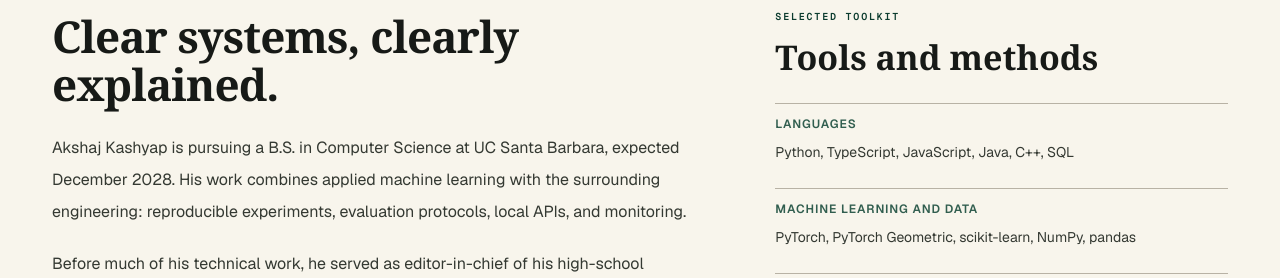
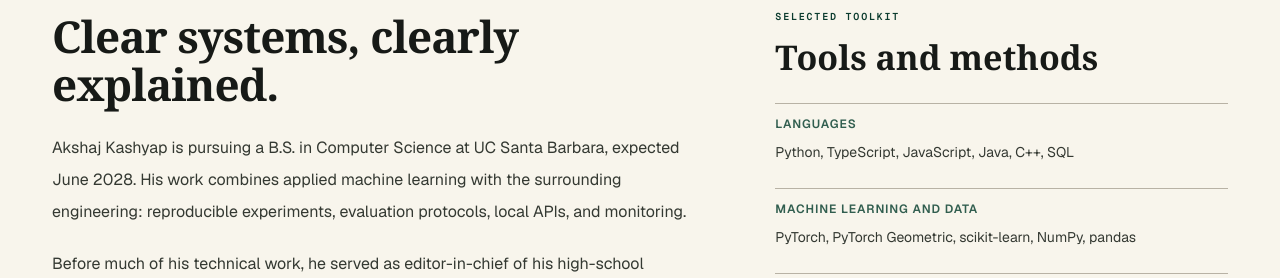
Before and after one commit to AkshajKashyap/akshaj-portfolio, a Next.js app: page / in a window 1280 px wide. Shown: the part 3521-3799 px from the top of the page. Built offline with nearby package versions, Linux system fonts and the light colour scheme.

Commit message:
Update graduation date and resume

```diff
--- a/src/app/page.tsx
+++ b/src/app/page.tsx
@@ -118,7 +118,7 @@ export default function Home() {
             <SectionHeading eyebrow="About" title="Clear systems, clearly explained." />
             <div className="mt-6 max-w-2xl space-y-5 text-base leading-8 text-text">
               <p>
-                Akshaj Kashyap is pursuing a B.S. in Computer Science at UC Santa Barbara, expected December 2028. His work combines applied machine learning with the surrounding engineering: reproducible experiments, evaluation protocols, local APIs, and monitoring.
+                Akshaj Kashyap is pursuing a B.S. in Computer Science at UC Santa Barbara, expected June 2028. His work combines applied machine learning with the surrounding engineering: reproducible experiments, evaluation protocols, local APIs, and monitoring.
               </p>
               <p>
                 Before much of his technical work, he served as editor-in-chief of his high-school newspaper. That experience still shapes how he approaches projects: organize complicated information, question unsupported claims, and communicate results clearly.
```
Also changed, not shown: 3 other files (tests, documents, lock files or other folders).
